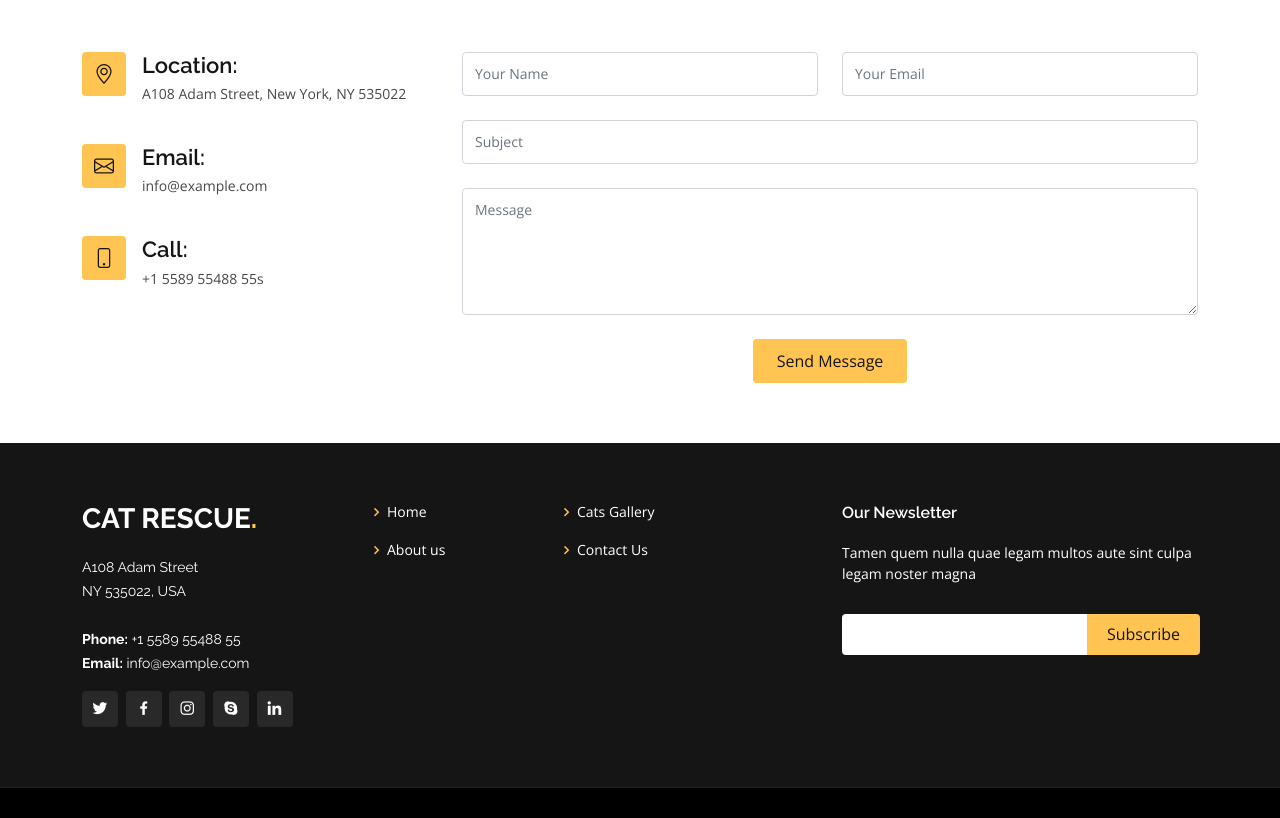
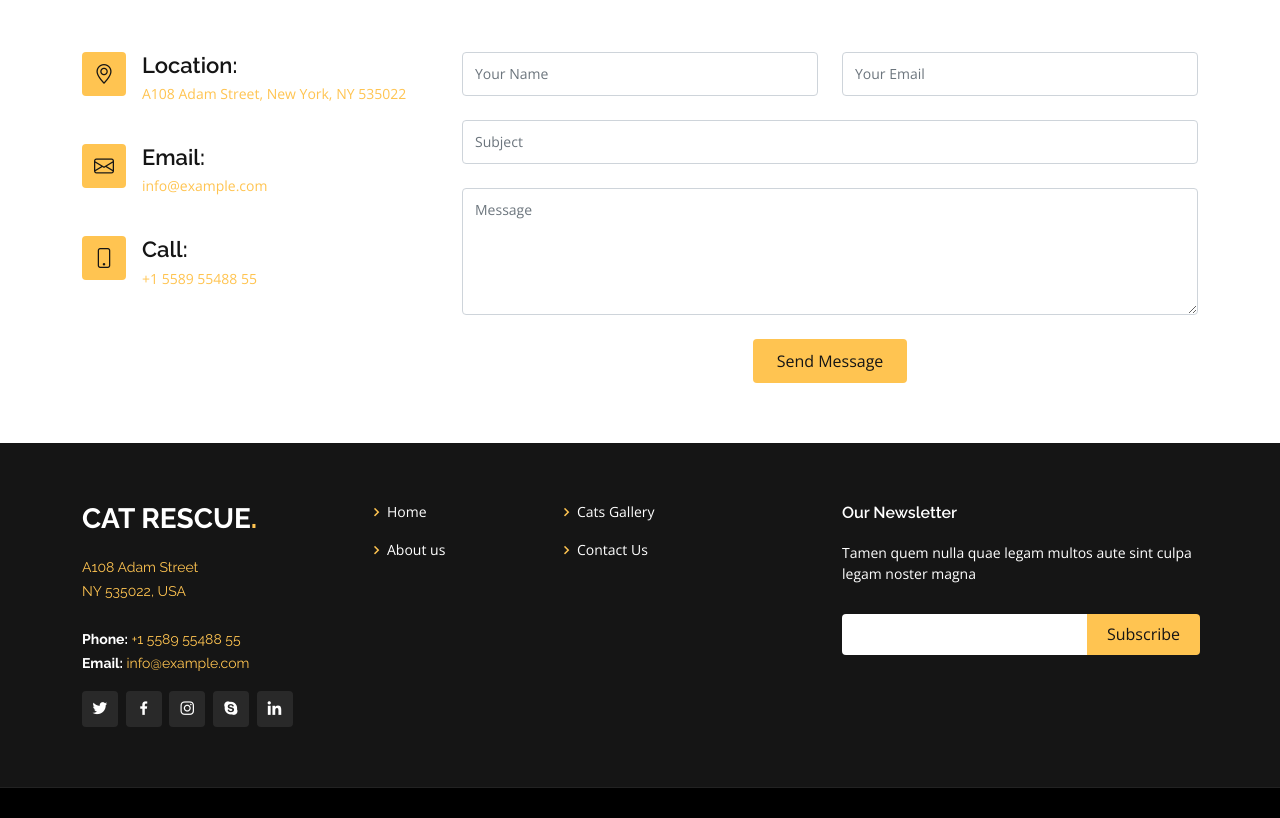
Before and after one commit to jsiriwardhana/CatRescue, a plain HTML site: page Contact Us.html in a window 1280 px wide. Shown: the part 513-1331 px from the top of the page. Drawn offline with nearby package versions, Linux system fonts and the light colour scheme.

Commit message:
Made all footer & contact details interactive

```diff
--- a/Contact Us.html
+++ b/Contact Us.html
@@ -75,19 +75,19 @@
               <div class="address">
                 <i class="bi bi-geo-alt"></i>
                 <h4>Location:</h4>
-                <p>A108 Adam Street, New York, NY 535022</p>
+                <p><a href="https://goo.gl/maps/Ln3EAXBJMFahh9bo8" class="twitter">A108 Adam Street, New York, NY 535022</p></a>
               </div>
 
               <div class="email">
                 <i class="bi bi-envelope"></i>
                 <h4>Email:</h4>
-                <p>info@example.com</p>
+                <p><a href="mailto:info@example.com">info@example.com</p></a>
               </div>
 
               <div class="phone">
                 <i class="bi bi-phone"></i>
                 <h4>Call:</h4>
-                <p>+1 5589 55488 55s</p>
+                <p><a href="tel:+155895548855">+1 5589 55488 55</p></a>
               </div>
 
             </div>
@@ -137,11 +137,11 @@
           <div class="col-lg-3 col-md-6">
             <div class="footer-info">
               <h3>Cat Rescue<span>.</span></h3>
-              <p>
+            <p><a href="https://goo.gl/maps/Ln3EAXBJMFahh9bo8" class="twitter">
                 A108 Adam Street <br>
-                NY 535022, USA<br><br>
-                <strong>Phone:</strong> +1 5589 55488 55<br>
-                <strong>Email:</strong> info@example.com<br>
+                NY 535022, USA<br><br></a>
+                <strong>Phone:</strong> <a href="tel:+155895548855">+1 5589 55488 55<br></a>
+                <strong>Email:</strong> <a href="mailto:info@example.com">info@example.com<br></a>
               </p>
               <div class="social-links mt-3">
                 <a href="#" class="twitter"><i class="bx bxl-twitter"></i></a>
```
Also changed, not shown: About Us.html (+4 -4 lines), Cats Gallery.html (+4 -4 lines), index.html (+4 -4 lines).
